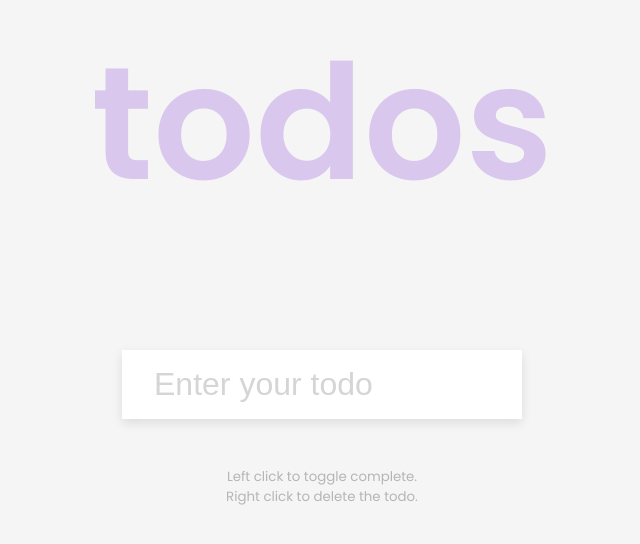
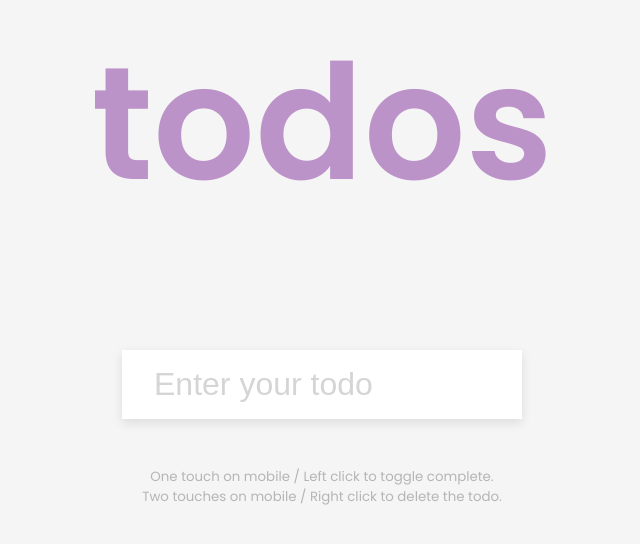
Before and after one commit to lukaszglowacz/ToDoApp, a plain HTML site: page index.html in a window 1280 px wide. Shown: the part 104-648 px from the top of the page, without its empty margins (318-958 px from the left). Drawn offline with Linux system fonts and the light colour scheme.

Commit message:
Changed small text and H1 color of todos

```diff
--- a/index.html
+++ b/index.html
@@ -20,7 +20,7 @@
             <ul class="todos" id="todos"></ul>
         </form>
         <small
-            >Left click to toggle complete. <br />Right click to delete the
+            >One touch on mobile / Left click to toggle complete. <br />Two touches on mobile / Right click to delete the
             todo.</small
         >
     </body>
--- a/style.css
+++ b/style.css
@@ -16,7 +16,7 @@ body {
 }
 
 h1 {
-    color: rgb(179, 131, 226);
+    color: rgba(104,2,137,1);
     font-size: 10rem;
     text-align: center;
     opacity: 0.4;
@@ -58,6 +58,7 @@ form {
 .todos li.completed {
     color: #b6b6b6;
     text-decoration: line-through;
+
 }
 
 small {
```
